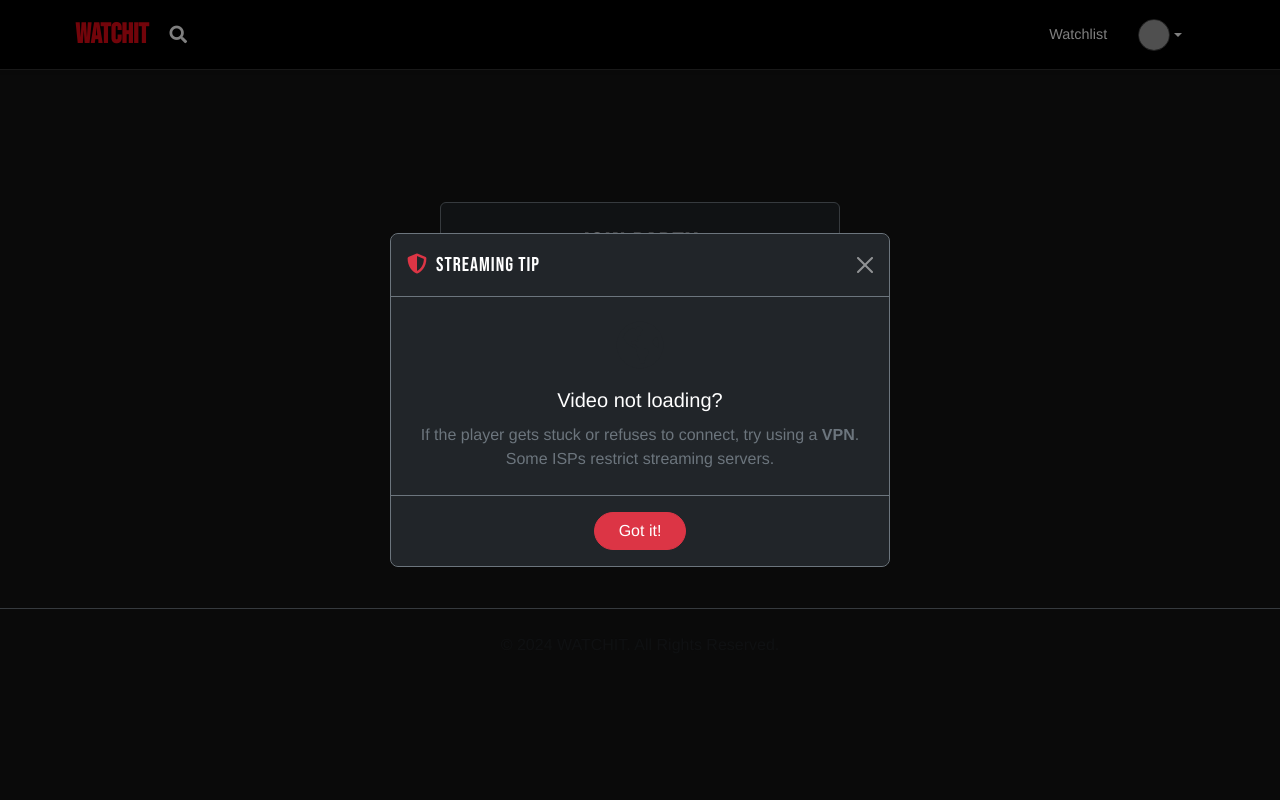
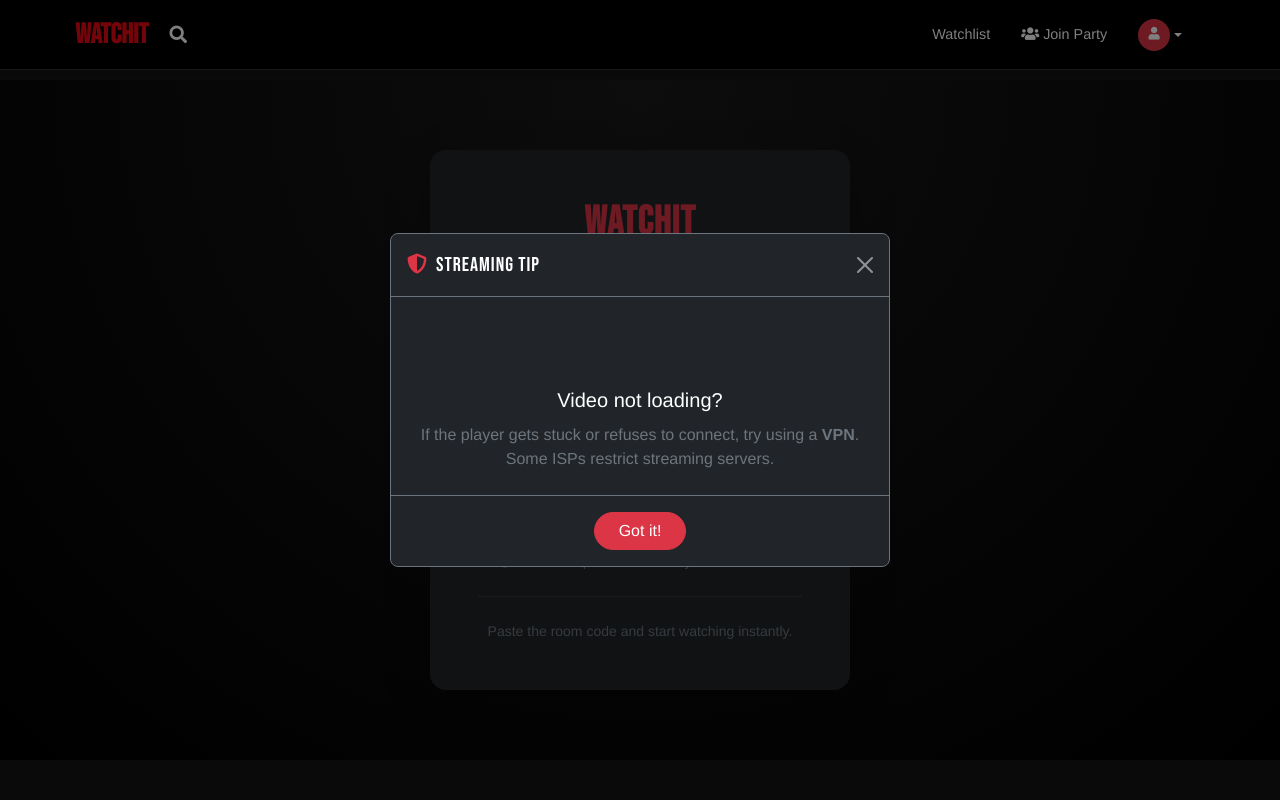
Before and after one commit to punitsinha23/watchit, a Django app: page /party/join/ in a window 1280 px wide. Run offline with Django 5.2, Linux system fonts and the light colour scheme; the visitor is signed in with stand-in values (Sample User, id 1); some libraries are stand-ins or nearby versions; grey boxes are pictures that could not be loaded.

Commit message:
feat: Implement user dashboard with content browsing, watch party functionality, and associated templates and cleanup command.

```diff
--- a/watchit_app/templates/base.html
+++ b/watchit_app/templates/base.html
@@ -248,10 +248,25 @@
             background: rgba(255, 255, 255, 0.1);
             transform: scale(1.05);
         }
+
+        /* Loading Bar CSS */
+        #loading-bar {
+            position: fixed;
+            top: 0;
+            left: 0;
+            width: 0%;
+            height: 3px;
+            background: linear-gradient(90deg, #e50914, #ff00cc);
+            z-index: 11000;
+            transition: width 0.3s ease, opacity 0.3s ease;
+            box-shadow: 0 0 10px rgba(229, 9, 20, 0.5);
+            pointer-events: none;
+        }
     </style>
 </head>
 
 <body>
+    <div id="loading-bar"></div>
 
     <nav class="navbar navbar-expand-lg navbar-dark bg-black fixed-top shadow-sm"
         style="border-bottom: 1px solid #333;">
@@ -278,14 +293,17 @@
                         <a class="nav-link" href="{% url 'user' %}">Profile</a>
                     </li>
                     <li class="nav-item"><a class="nav-link" href="{% url 'watchlist' %}">Watchlist</a></li>
+                    <li class="nav-item"><a class="nav-link" href="{% url 'join_watch_party' %}"><i
+                                class="fas fa-users me-1"></i>Join Party</a></li>
 
                     <!-- Desktop Profile Dropdown -->
                     <li class="nav-item dropdown d-none d-lg-block">
                         <a class="nav-link dropdown-toggle d-flex align-items-center" href="#" role="button"
                             data-bs-toggle="dropdown">
-                            <img src="https://static.vecteezy.com/system/resources/previews/009/734/564/original/default-avatar-profile-icon-of-social-media-user-vector.jpg"
-                                class="profile-img" alt="Profile"
-                                style="width: 32px; height: 32px; border-radius: 50%; object-fit: cover; border: 1px solid #444;">
+                            <div class="profile-icon-placeholder d-flex align-items-center justify-content-center bg-danger text-white rounded-circle"
+                                style="width: 32px; height: 32px; font-size: 0.8rem;">
+                                <i class="fas fa-user"></i>
+                            </div>
                         </a>
                         <ul class="dropdown-menu dropdown-menu-end dropdown-menu-dark p-2"
                             style="background-color: #1a1a1a; border: 1px solid #333; border-radius: 8px;">
@@ -546,10 +564,10 @@
                 Trial Expired ⏰
             </div>
             <div class="trial-modal-buttons">
-                <button class="trial-btn-signup" onclick="window.location.href='{% url 'signup' %}'">
+                <button class="trial-btn-signup" onclick="window.location.href='{% url 'signup' %}';">
                     <i class="fas fa-user-plus"></i> Sign Up Free
                 </button>
-                <button class="trial-btn-login" onclick="window.location.href='{% url 'login' %}'">
+                <button class="trial-btn-login" onclick="window.location.href='{% url 'login' %}';">
                     <i class="fas fa-sign-in-alt"></i> Already Have Account?
                 </button>
             </div>
@@ -661,6 +679,7 @@
                 async function loadMore(container) {
                     if (isLoading || !hasNext) return;
                     isLoading = true;
+                    startLoading(20);
 
                     const category = container.getAttribute('data-category');
                     let page = parseInt(container.getAttribute('data-page')) + 1;
@@ -701,6 +720,7 @@
                         console.error('Network error:', error);
                     } finally {
                         isLoading = false;
+                        finishLoading();
                     }
                 }
 
@@ -781,6 +801,82 @@
                 }, 2000);
             }
         });
+
+        // Global Loading Bar Logic
+        const bar = document.getElementById('loading-bar');
+        let loadingInterval;
+
+        window.startLoading = function (initialWidth = 10) {
+            if (loadingInterval) clearInterval(loadingInterval);
+            bar.style.opacity = '1';
+            bar.style.width = initialWidth + '%';
+
+            let currentWidth = initialWidth;
+            loadingInterval = setInterval(() => {
+                if (currentWidth < 90) {
+                    // Smoother increments at faster interval
+                    currentWidth += (90 - currentWidth) * 0.02;
+                } else {
+                    currentWidth += 0.05;
+                }
+                bar.style.width = Math.min(currentWidth, 99) + '%';
+            }, 100); // 100ms for high-frequency updates
+        };
+
+        window.finishLoading = function () {
+            if (loadingInterval) clearInterval(loadingInterval);
+            bar.style.width = '100%';
+
+            // Speed up the disappearance
+            setTimeout(() => {
+                bar.style.opacity = '0';
+                setTimeout(() => {
+                    bar.style.width = '0%';
+                    bar.style.opacity = '1';
+                }, 300);
+            }, 100);
+        };
+
+        (function () {
+            // Universal click listener for all links and buttons
+            document.addEventListener('click', (e) => {
+                const target = e.target.closest('a, button');
+                if (!target) return;
+
+                if (target.tagName === 'A') {
+                    const href = target.getAttribute('href');
+                    const isSamePage = href && (href.startsWith('#') || href.startsWith('javascript:'));
+                    const isNewTab = target.target === '_blank';
+
+                    if (href && !isSamePage && !isNewTab && !e.ctrlKey && !e.metaKey) {
+                        startLoading(15);
+                    }
+                } else if (target.tagName === 'BUTTON') {
+                    if (target.type === 'submit' || target.closest('form')) {
+                        startLoading(20);
+                    }
+                }
+            });
+
+            // Form submission listener
+            document.addEventListener('submit', () => {
+                startLoading(25);
+            });
+
+            // Page load completion
+            if (document.readyState === 'complete') {
+                finishLoading();
+            } else {
+                window.addEventListener('load', finishLoading);
+            }
+
+            // Detach on back/forward or fast-navigation
+            window.addEventListener('pageshow', (event) => {
+                if (event.persisted) {
+                    finishLoading();
+                }
+            });
+        })();
     </script>
 
 </body>
--- a/watchit_app/templates/detail.html
+++ b/watchit_app/templates/detail.html
@@ -91,6 +91,10 @@
                         style="background: linear-gradient(45deg, #ff00cc, #333399);">
                         <i class="fas fa-users me-2"></i>Party
                     </a>
+                    <div class="text-center w-100"
+                        style="font-size: 0.65rem; color: rgba(255,255,255,0.5); margin-top: -5px; margin-bottom: 5px;">
+                        <i class="fas fa-clock me-1"></i>Expires in 24h
+                    </div>
                     <form method="POST" action="{% url 'add_to_watchlist' %}" class="d-inline w-100">
                         {% csrf_token %}
                         <input type="hidden" name="imdb_id" value="{{ rec.imdbID }}">
--- a/watchit_app/templates/join_party.html
+++ b/watchit_app/templates/join_party.html
@@ -4,23 +4,52 @@
 {% block title %}Join Watch Party - WATCHIT{% endblock %}
 
 {% block content %}
-<div class="container d-flex justify-content-center align-items-center" style="min-height: 60vh;">
-    <div class="card bg-dark text-white border-secondary p-4" style="max-width: 400px; width: 100%;">
-        <h2 class="text-center mb-4">Join Party</h2>
+<div class="container-fluid d-flex justify-content-center align-items-center"
+    style="min-height:85vh; background: radial-gradient(circle at top, #1a1a1a, #000);">
+
+    <div class="card bg-dark text-white border-0 shadow-lg p-4 p-md-5"
+        style="max-width:420px; width:100%; border-radius:16px;">
+
+        <!-- Branding -->
+        <div class="text-center mb-4">
+            <h1 class="fw-bold text-danger mb-1" style="letter-spacing:1px;">WATCHIT</h1>
+            <p class="text-secondary small">Watch and chat together with your friends.</p>
+        </div>
+
+        <h3 class="text-center mb-4">Join a Watch Party</h3>
 
         {% if error %}
-        <div class="alert alert-danger">{{ error }}</div>
+        <div class="alert alert-danger small text-center rounded-3">
+            {{ error }}
+        </div>
         {% endif %}
 
-        <form method="POST">
+        <form method="POST" autocomplete="off">
             {% csrf_token %}
-            <div class="mb-3">
-                <label for="room_code" class="form-label text-secondary">Room Code</label>
-                <input type="text" class="form-control bg-black text-white border-secondary text-uppercase"
-                    id="room_code" name="room_code" placeholder="XY12Z3" required maxlength="6">
+
+            <div class="mb-4">
+                <label for="room_code" class="form-label text-secondary small">ROOM CODE</label>
+                <input type="text" class="form-control bg-black text-white border-0 text-center fw-bold" id="room_code"
+                    name="room_code" placeholder="AB12CD" required maxlength="6"
+                    style="letter-spacing:4px; font-size:1.4rem; padding:14px; border-radius:10px;">
             </div>
-            <button type="submit" class="btn btn-danger w-100">Join Room</button>
+
+            <button type="submit" class="btn btn-danger w-100 py-2 fw-semibold" style="border-radius:10px;">
+                Join Party
+            </button>
+
+            <div class="text-center mt-4 text-secondary small">
+                <i class="fas fa-clock me-1"></i>
+                Rooms expire automatically after 24 hours
+            </div>
         </form>
+
+        <hr class="border-secondary my-4">
+
+        <div class="text-center text-secondary small">
+            Paste the room code and start watching instantly.
+        </div>
+
     </div>
 </div>
 {% endblock %}
--- a/watchit_app/templates/watch_party.html
+++ b/watchit_app/templates/watch_party.html
@@ -106,6 +106,10 @@
                     Room:
                     <span class="text-danger fw-bold">{{ party.room_code }}</span>
                 </h4>
+                <div class="text-secondary small">
+                    <i class="fas fa-exclamation-triangle text-warning me-1"></i>
+                    Room expires 24h after creation
+                </div>
                 <span class="badge bg-secondary" id="active-viewers">Loading...</span>
             </div>
 
--- a/watchit_app/views.py
+++ b/watchit_app/views.py
@@ -55,6 +55,11 @@ def join_watch_party(request):
         try:
             party = WatchParty.objects.get(room_code=room_code, is_active=True)
 
+            # 24hr expiration check
+            if (timezone.now() - party.created_at).total_seconds() > 86400:
+                party.delete()
+                return render(request, 'join_party.html', {'error': 'This room has expired after 24 hours.'})
+
             # If already a participant or the host, go straight in
             if request.user == party.host or party.participants.filter(id=request.user.id).exists():
                 return redirect('party_room', room_code=room_code)
@@ -72,6 +77,10 @@ def join_watch_party(request):
 def waiting_room(request, room_code):
     try:
         party = WatchParty.objects.get(room_code=room_code, is_active=True)
+        # 24hr expiration check
+        if (timezone.now() - party.created_at).total_seconds() > 86400:
+            party.delete()
+            return redirect('base')
     except WatchParty.DoesNotExist:
         return redirect('base')
 
@@ -84,6 +93,10 @@ def waiting_room(request, room_code):
 def api_check_approval(request, room_code):
     try:
         party = WatchParty.objects.get(room_code=room_code, is_active=True)
+        # 24hr expiration check
+        if (timezone.now() - party.created_at).total_seconds() > 86400:
+            party.delete()
+            return JsonResponse({'status': 'room_gone'})
     except WatchParty.DoesNotExist:
         return JsonResponse({'status': 'room_gone'})
 
@@ -100,6 +113,10 @@ def api_check_approval(request, room_code):
 def party_room(request, room_code):
     try:
         party = WatchParty.objects.get(room_code=room_code, is_active=True)
+        # 24hr expiration check
+        if (timezone.now() - party.created_at).total_seconds() > 86400:
+            party.delete()
+            return redirect('base')
     except WatchParty.DoesNotExist:
         return redirect('base')
 
@@ -148,11 +165,28 @@ def api_party_status(request, room_code):
         'timestamp': m.timestamp.strftime('%H:%M')
     } for m in messages]
 
+    # Viewer tracking
+    current_time = time.time()
+    v_cache_key = f"viewers_{room_code}"
+    # Structure: {user_id: last_heartbeat_timestamp}
+    viewers_map = cache.get(v_cache_key, {})
+
+    # Update current user
+    if request.user.is_authenticated:
+        viewers_map[str(request.user.id)] = current_time
+
+    # Clean up old viewers (inactive for > 15 seconds)
+    active_viewers_map = {uid: ts for uid, ts in viewers_map.items() if current_time - ts < 15}
+    cache.set(v_cache_key, active_viewers_map, 30) # short TTL
+
+    viewer_count = len(active_viewers_map)
+
     return JsonResponse({
         'season': party.current_season,
         'episode': party.current_episode,
         'source': party.current_source,
         'messages': msgs_data,
+        'viewers': viewer_count,
         'pending_users': [{'id': u.id, 'username': u.username} for u in party.pending_participants.all()] if request.user == party.host else []
     })
 
```
Also changed, not shown: account_app/templates/user.html (+77 -88 lines), watchit_app/management/commands/cleanup_parties.py (added, +14 -0 lines).
